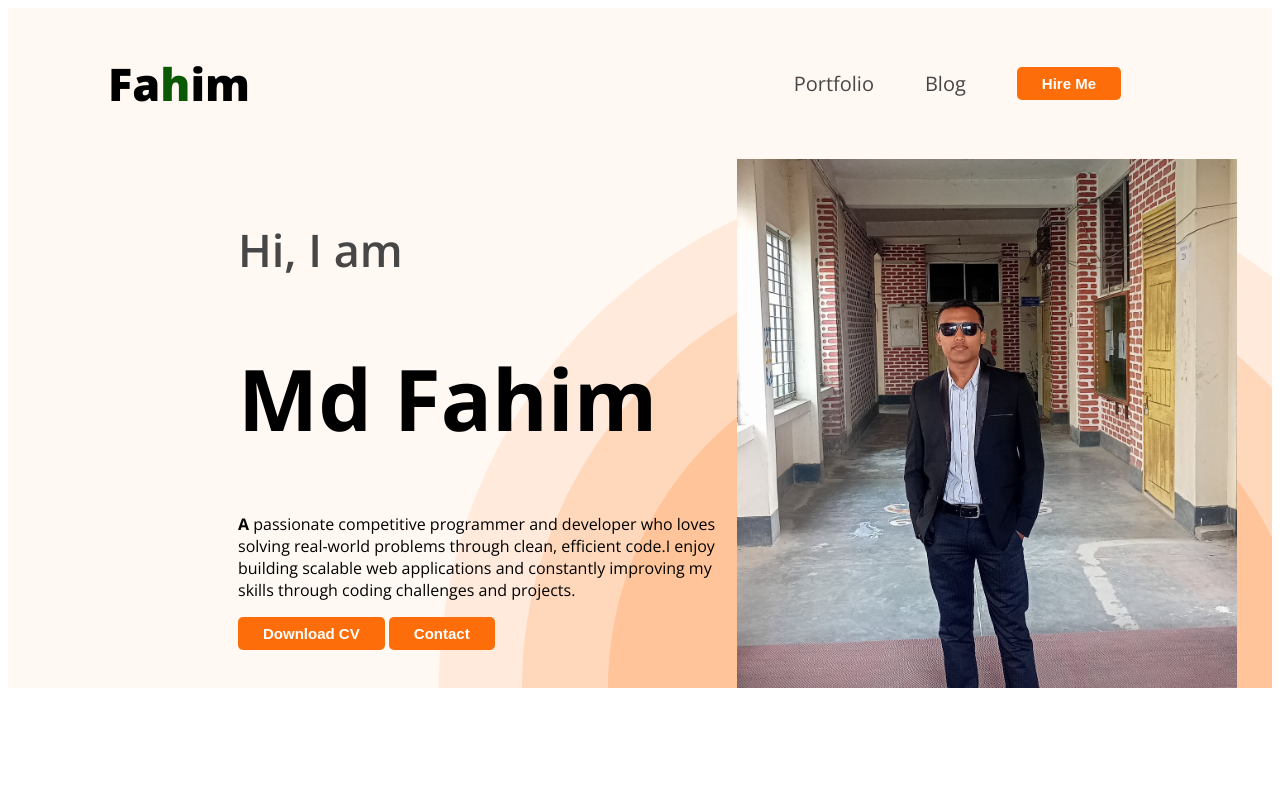
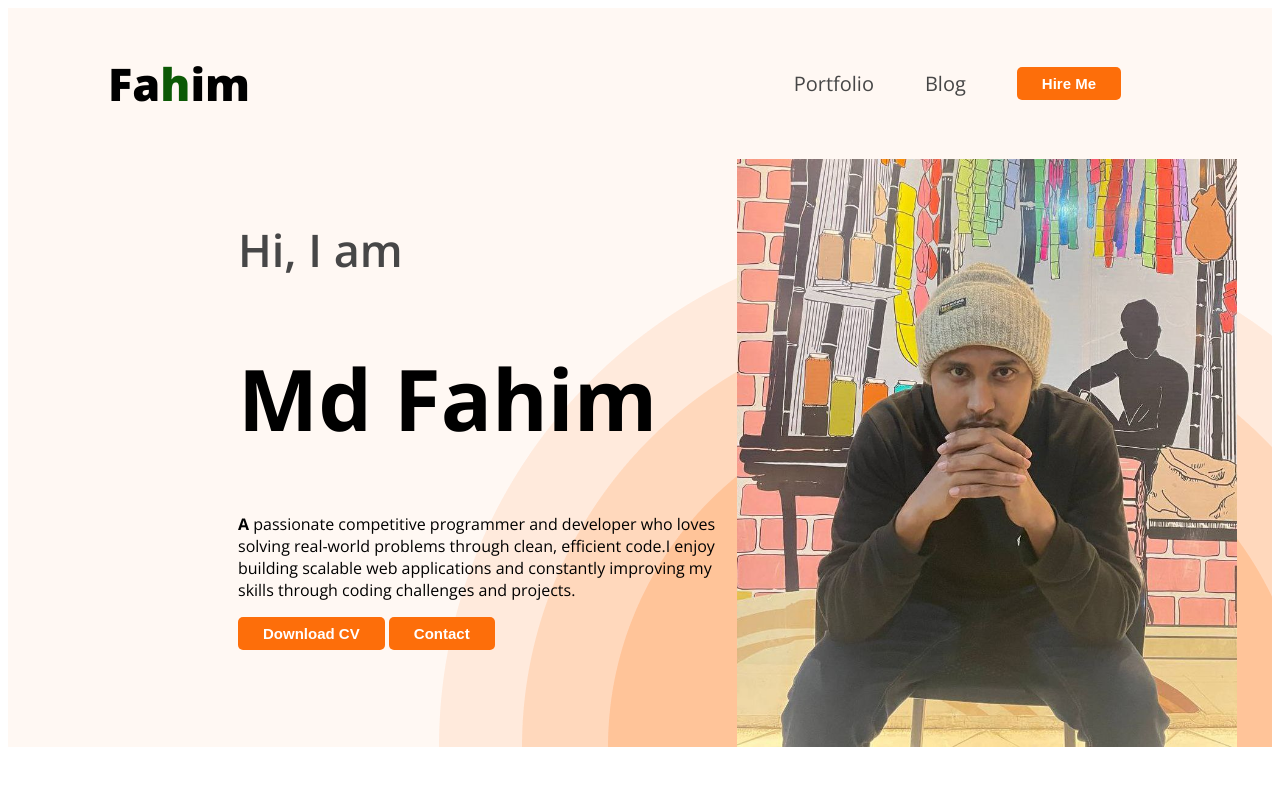
Before and after one commit to Fah-1m/MyPortfolio, a plain HTML site: page index.html in a window 1280 px wide. Shown: the top 785 px of the page. Drawn offline with nearby package versions, Linux system fonts and the light colour scheme.

Commit message:
added Wi

```diff
--- a/index.html
+++ b/index.html
@@ -32,7 +32,7 @@
                 <button class="btn">Download CV</button>
                 <button class="btn">Contact</button>
             </div>
-            <img src="images/Fahim1.jpg" class="bannerPP">
+            <img src="images/FahWi.jpg" class="bannerPP">
         </div>
     </header>
     <main>
```
Also changed, not shown: images/FahWi.jpg (added).
